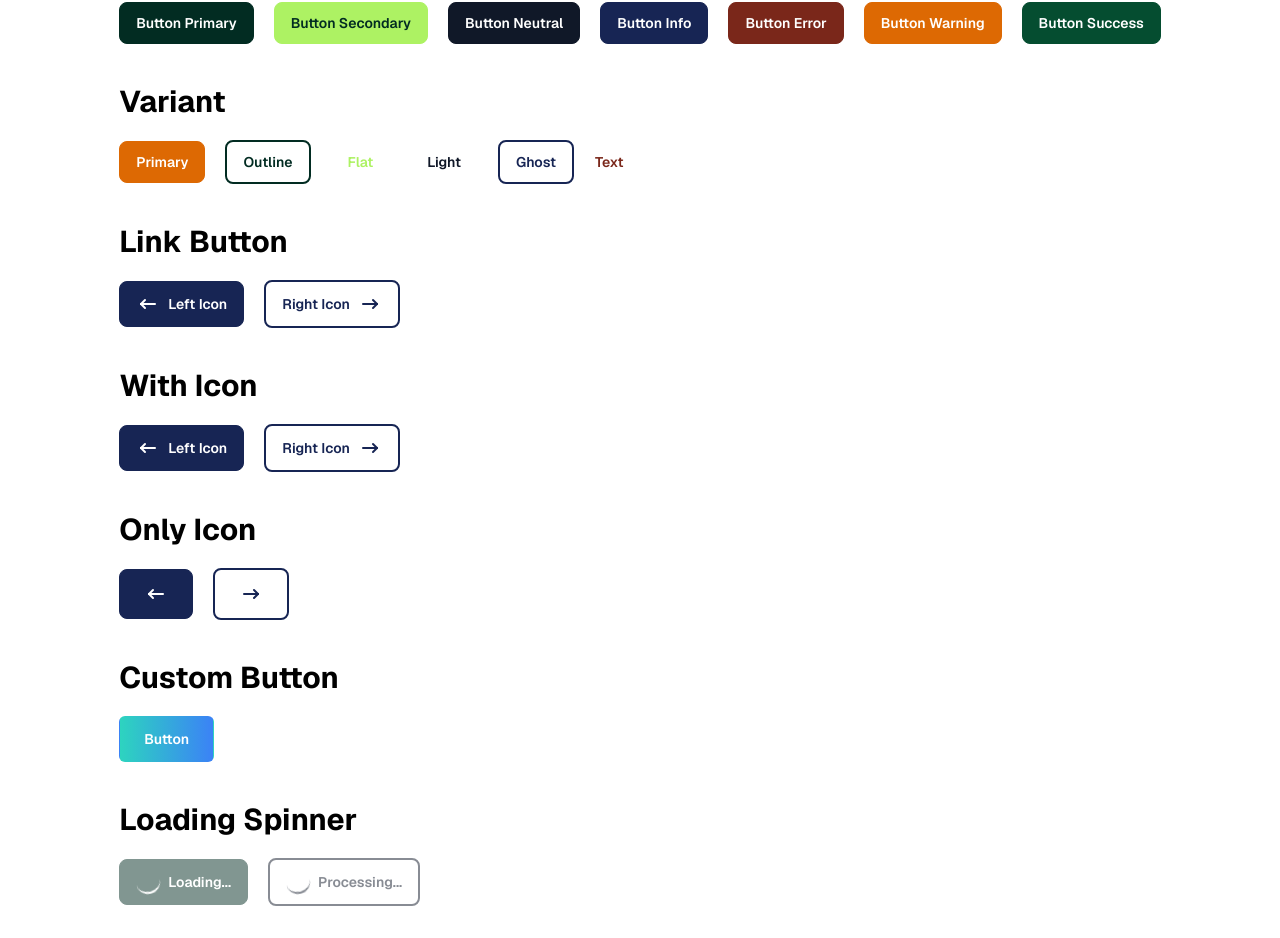
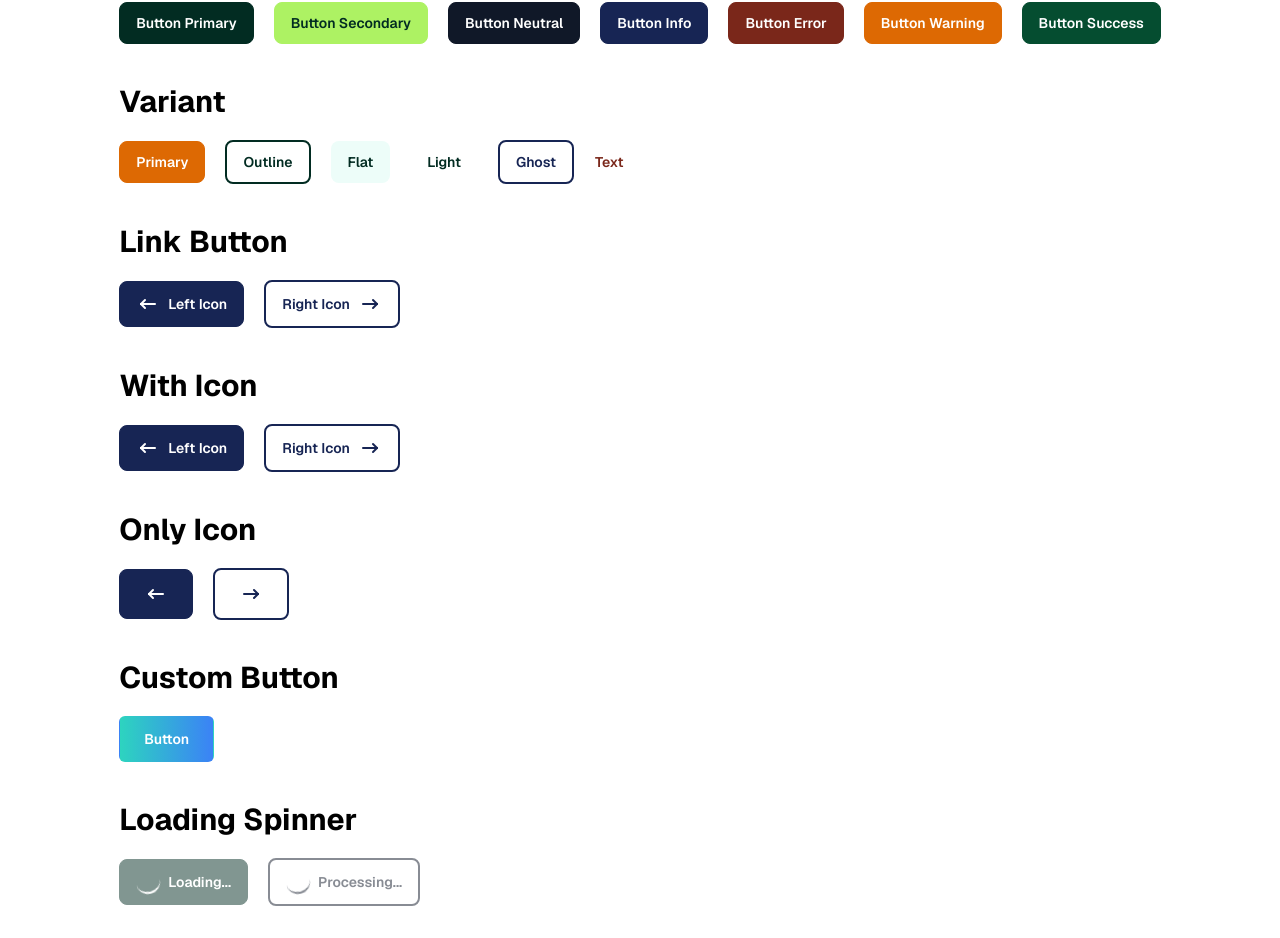
Before and after one commit to shakibdshy/react-button-pro, a Next.js app: page / in a window 1280 px wide. Shown: the part 812-1750 px from the top of the page. Built offline with nearby package versions, Linux system fonts and the light colour scheme.

Commit message:
Fixed Color Variants

```diff
--- a/src/components/examples/examples.tsx
+++ b/src/components/examples/examples.tsx
@@ -54,10 +54,10 @@ export default function ButtonPage() {
               Primary
             </Button>
             <Button variant='outline'>Outline</Button>
-            <Button variant='flat' color='secondary'>
+            <Button variant='flat'>
               Flat
             </Button>
-            <Button variant='light' color='neutral'>
+            <Button variant='light'>
               Light
             </Button>
             <Button variant='ghost' color='info'>
--- a/src/components/ui/button/button.styles.ts
+++ b/src/components/ui/button/button.styles.ts
@@ -1,5 +1,5 @@
 import { tv } from "tailwind-variants";
-import { colorVariants } from "@/utils/variants";
+import { colorVariants } from "@/lib/variants";
 
 export const button = tv({
   base: "flex items-center justify-center gap-2 font-semibold bg-primary text-white transition-all border border-transparent outline-none ring-offset-2 focus-visible:ring-2 disabled:cursor-not-allowed disabled:opacity-50 disabled:pointer-events-none disabled:appearance-none active:enabled:translate-y-px",
@@ -28,11 +28,11 @@ export const button = tv({
     },
     variant: {
       primary: "",
-      outline: "border-2 bg-transparent",
+      outline: "border-2",
       flat: "border-transparent",
-      light: "border-transparent",
-      ghost: "border-2 bg-transparent",
-      text: "p-0 border-transparent bg-transparent",
+      light: "",
+      ghost: "border-2",
+      text: "p-0",
     },
     rounded: {
       sm: "rounded-sm",
--- /dev/null
+++ b/src/lib/variants.ts
@@ -0,0 +1,75 @@
+export const colorVariants = {
+  outline: {
+    primary:
+      "border-primary bg-transparent text-primary hover:bg-transparent hover:text-primary-800",
+    secondary:
+      "border-secondary bg-transparent text-secondary hover:bg-transparent hover:text-secondary-800",
+    info: "border-info bg-transparent text-info hover:bg-transparent hover:text-info-800",
+    neutral:
+      "border-neutral bg-transparent text-neutral hover:bg-transparent hover:text-neutral-800",
+    error:
+      "border-error bg-transparent text-error hover:bg-transparent hover:text-error-800",
+    warning:
+      "border-warning bg-transparent text-warning hover:bg-transparent hover:text-warning-800",
+    success:
+      "border-success bg-transparent text-success hover:bg-transparent hover:text-success-800",
+  },
+  light: {
+    primary:
+      "bg-transparent border-transparent text-primary hover:bg-primary-100 hover:border-transparent",
+    secondary:
+      "bg-transparent border-transparent text-secondary hover:bg-secondary-100 hover:border-transparent",
+    info: "bg-transparent border-transparent text-info hover:bg-info-100 hover:border-transparent",
+    neutral:
+      "bg-transparent border-transparent text-neutral hover:bg-neutral-100 hover:border-transparent",
+    error:
+      "bg-transparent border-transparent text-error hover:bg-error-100 hover:border-transparent",
+    warning:
+      "bg-transparent border-transparent text-warning hover:bg-warning-100 hover:border-transparent",
+    success:
+      "bg-transparent border-transparent text-success hover:bg-success-100 hover:border-transparent",
+  },
+  flat: {
+    secondary:
+      "border-transparent bg-secondary-50 text-secondary hover:bg-secondary-100 hover:border-transparent",
+    info: "border-transparent bg-info-50 text-info hover:bg-info-100 hover:border-transparent",
+    neutral:
+      "border-transparent bg-neutral-50 text-neutral hover:bg-neutral-100 hover:border-transparent",
+    error:
+      "border-transparent bg-error-50 text-error hover:bg-error-100 hover:border-transparent",
+    warning:
+      "border-transparent bg-warning-50 text-warning hover:bg-warning-100 hover:border-transparent",
+    success:
+      "border-transparent bg-success-50 text-success hover:bg-success-100 hover:border-transparent",
+  },
+  ghost: {
+    primary:
+      "border-primary bg-transparent text-primary hover:bg-primary hover:text-white",
+    secondary:
+      "border-secondary bg-transparent text-secondary hover:bg-secondary hover:text-white",
+    info: "border-info bg-transparent text-info hover:bg-info hover:text-white",
+    neutral:
+      "border-neutral bg-transparent text-neutral hover:bg-neutral hover:text-white",
+    error:
+      "border-error bg-transparent text-error hover:bg-error hover:text-white",
+    warning:
+      "border-warning bg-transparent text-warning hover:bg-warning hover:text-white",
+    success:
+      "border-success bg-transparent text-success hover:bg-success hover:text-white",
+  },
+  text: {
+    primary:
+      "border-transparent bg-transparent text-primary hover:text-primary-900 hover:bg-transparent",
+    secondary:
+      "border-transparent bg-transparent text-secondary hover:text-secondary-900 hover:bg-transparent",
+    info: "border-transparent bg-transparent text-info hover:text-info-900 hover:bg-transparent",
+    neutral:
+      "border-transparent bg-transparent text-neutral hover:text-neutral-900 hover:bg-transparent",
+    error:
+      "border-transparent bg-transparent text-error hover:text-error-900 hover:bg-transparent",
+    warning:
+      "border-transparent bg-transparent text-warning hover:text-warning-900 hover:bg-transparent",
+    success:
+      "border-transparent bg-transparent text-success hover:text-success-900 hover:bg-transparent",
+  },
+};
--- a/src/utils/variants.ts
+++ /dev/null
@@ -1,46 +0,0 @@
-export const colorVariants = {
-  outline: {
-    primary: "border-primary text-primary hover:bg-primary hover:text-white",
-    secondary: "border-secondary text-secondary hover:bg-secondary hover:text-white",
-    info: "border-info text-info hover:bg-info hover:text-white",
-    neutral: "border-neutral text-neutral hover:bg-neutral hover:text-white",
-    error: "border-error text-error hover:bg-error hover:text-white",
-    warning: "border-warning text-warning hover:bg-warning hover:text-white",
-    success: "border-success text-success hover:bg-success hover:text-white",
-  },
-  light: {
-    primary: "bg-primary-50 text-primary hover:bg-primary-100",
-    secondary: "bg-secondary-50 text-secondary hover:bg-secondary-100",
-    info: "bg-info-50 text-info hover:bg-info-100",
-    neutral: "bg-neutral-50 text-neutral hover:bg-neutral-100",
-    error: "bg-error-50 text-error hover:bg-error-100",
-    warning: "bg-warning-50 text-warning hover:bg-warning-100",
-    success: "bg-success-50 text-success hover:bg-success-100",
-  },
-  flat: {
-    secondary: "bg-secondary-50 text-secondary hover:bg-secondary-100 hover:border-transparent",
-    info: "bg-info-50 text-info hover:bg-info-100 hover:border-transparent",
-    neutral: "bg-neutral-50 text-neutral hover:bg-neutral-100 hover:border-transparent",
-    error: "bg-error-50 text-error hover:bg-error-100 hover:border-transparent",
-    warning: "bg-warning-50 text-warning hover:bg-warning-100 hover:border-transparent",
-    success: "bg-success-50 text-success hover:bg-success-100 hover:border-transparent",
-  },
-  ghost: {
-    primary: "border-primary text-primary hover:bg-primary hover:text-white",
-    secondary: "border-secondary text-secondary hover:bg-secondary hover:text-white",
-    info: "border-info text-info hover:bg-info hover:text-white",
-    neutral: "border-neutral text-neutral hover:bg-neutral hover:text-white",
-    error: "border-error text-error hover:bg-error hover:text-white",
-    warning: "border-warning text-warning hover:bg-warning hover:text-white",
-    success: "border-success text-success hover:bg-success hover:text-white",
-  },
-  text: {
-    primary: "text-primary hover:text-primary-900",
-    secondary: "text-secondary hover:text-secondary-900",
-    info: "text-info hover:text-info-900",
-    neutral: "text-neutral hover:text-neutral-900",
-    error: "text-error hover:text-error-900",
-    warning: "text-warning hover:text-warning-900",
-    success: "text-success hover:text-success-900",
-  },
-};
--- a/tailwind.config.ts
+++ b/tailwind.config.ts
@@ -6,6 +6,7 @@ const config: Config = withTV({
     "./src/pages/**/*.{js,ts,jsx,tsx,mdx}",
     "./src/components/**/*.{js,ts,jsx,tsx,mdx}",
     "./src/app/**/*.{js,ts,jsx,tsx,mdx}",
+    "./src/lib/**/*.{js,ts,jsx,tsx,mdx}",
   ],
   darkMode: "class",
   theme: {
```
